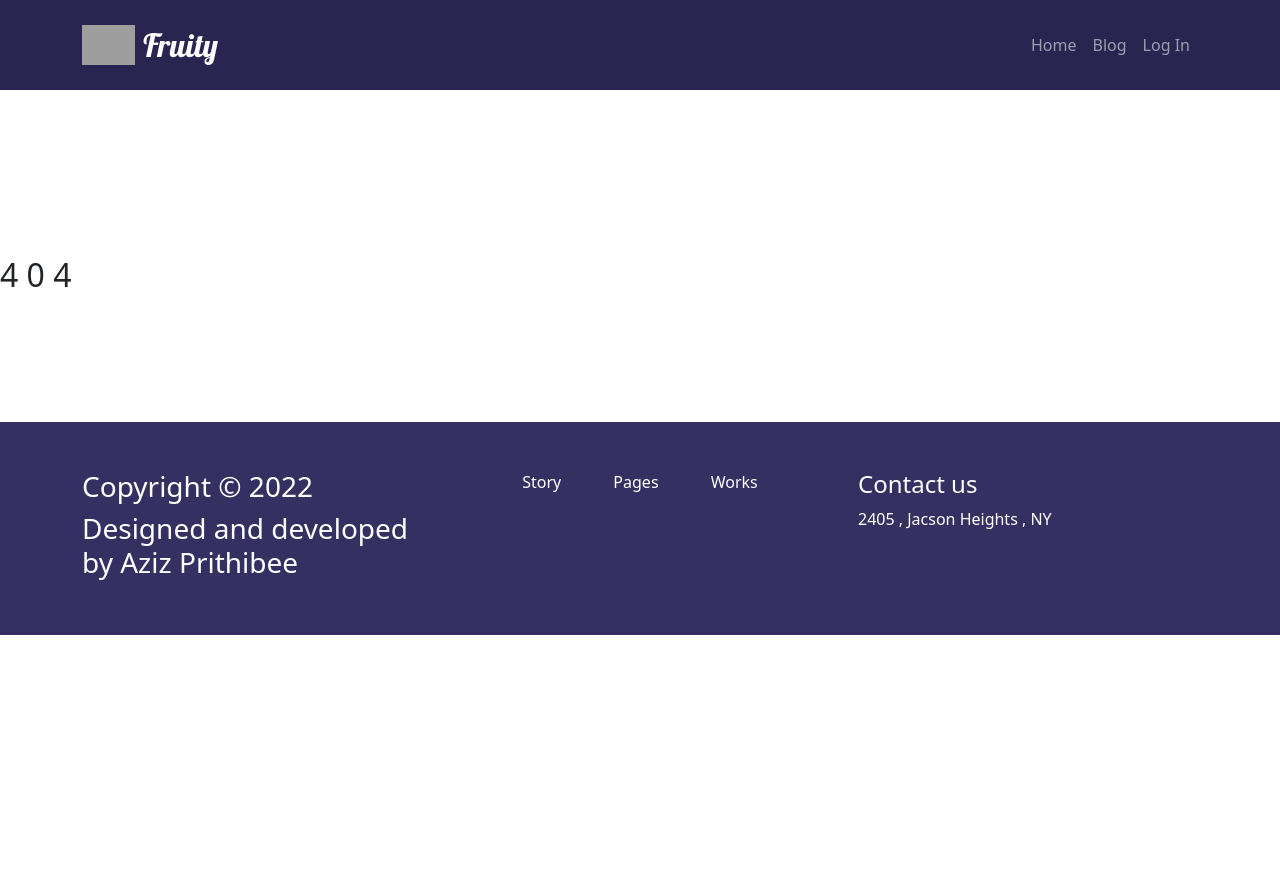
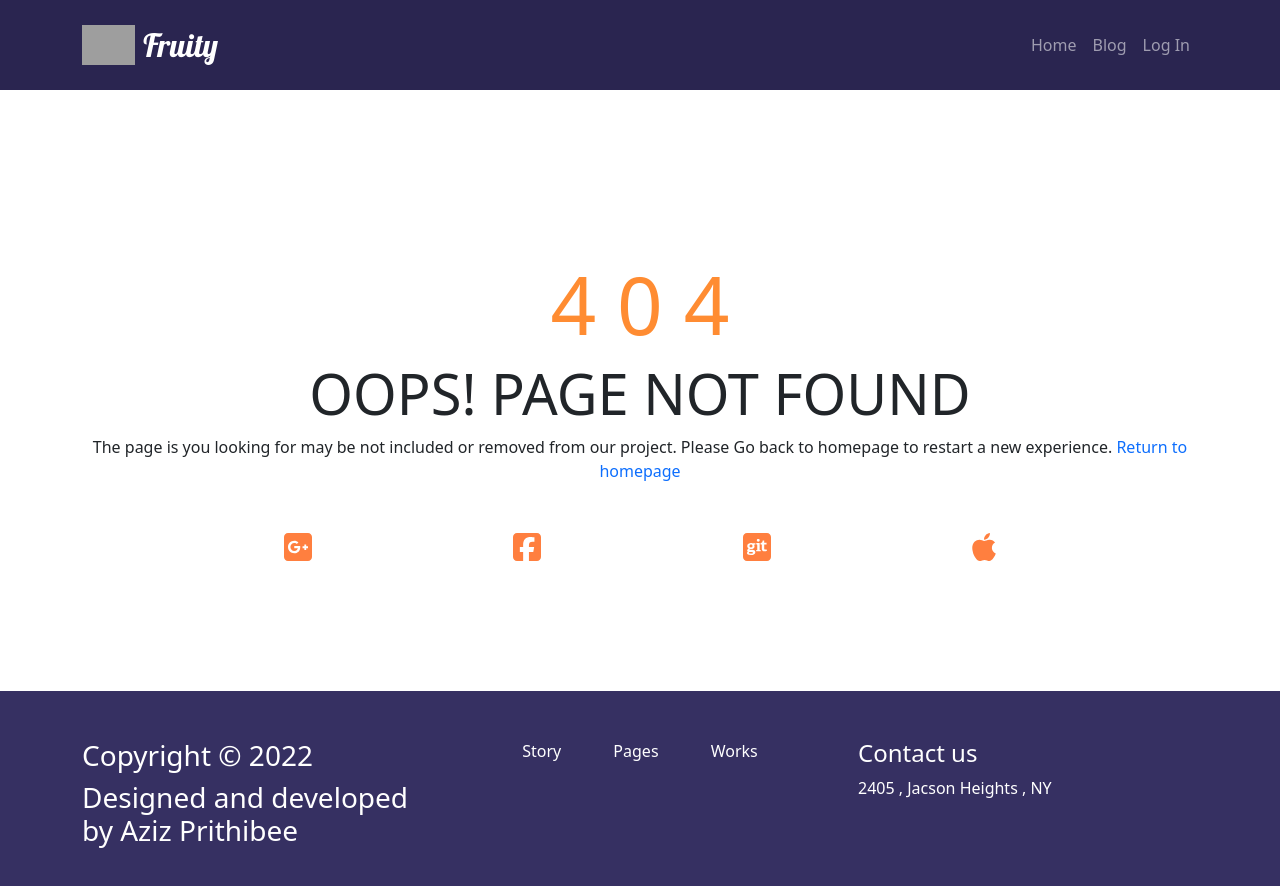
Before and after one commit to Prithibee13/Fruity, a React (Create React App) app: page /management/1 in a window 1280 px wide. Shown: the top 886 px of the page. Before the commit the page ends 800 px from the top, so only its background shows below. Built offline with nearby package versions, Linux system fonts and the light colour scheme; no server answers; grey boxes are pictures that could not be loaded.

Commit message:
not found page complete

```diff
--- a/package.json
+++ b/package.json
@@ -4,6 +4,8 @@
   "private": true,
   "dependencies": {
     "@fortawesome/fontawesome-svg-core": "^6.1.1",
+    "@fortawesome/free-brands-svg-icons": "^6.1.1",
+    "@fortawesome/free-regular-svg-icons": "^6.1.1",
     "@fortawesome/free-solid-svg-icons": "^6.1.1",
     "@fortawesome/react-fontawesome": "^0.1.18",
     "@testing-library/jest-dom": "^5.16.4",
--- a/src/Components/Management/AddProducts/AddProduct.js
+++ b/src/Components/Management/AddProducts/AddProduct.js
@@ -1,8 +1,12 @@
 import React from 'react';
 import { Form } from 'react-bootstrap';
+import { useAuthState } from 'react-firebase-hooks/auth';
+import auth from '../../../firebase.init';
 
 const AddProduct = () =>
 {
+
+    const [user] = useAuthState(auth);
     const handleaddProduct = (event) =>
     {
         event.preventDefault();
@@ -21,7 +25,9 @@ const AddProduct = () =>
             price : price,
             Quantity : quantity,
             supplier : supplier,
-            sale : sale
+            sale : sale,
+            user_Name : user.displayName,
+            user_Email : user.email
         }
 
         fetch('https://fruit-server-ph.herokuapp.com/addnewitem' ,{
--- a/src/Components/Management/Product/ProducttTable.js
+++ b/src/Components/Management/Product/ProducttTable.js
@@ -4,7 +4,11 @@ import { Table } from 'react-bootstrap';
 const ProducttTable = (props) =>
 {
     const {item} = props;
-    const {name, _id , sale , supplier_name , Quantity ,description , price} = item
+    const {name, _id , sale , supplier_name , Quantity ,description , price} = item;
+
+    const userTable = <tr><td>8</td><td>User Email</td><td>{item.user_Email}</td>
+</tr>
+
     return (
         <div>
             <Table  responsive bordered hover className=' p-5'>
@@ -47,6 +51,9 @@ const ProducttTable = (props) =>
                         <td>sale</td>
                         <td>{sale}</td>
                     </tr>
+                    {
+                        item.user_Name ? userTable : null
+                    }
                 </tbody>
             </Table>
         </div>
--- a/src/Components/NotFound/NotFound .js
+++ b/src/Components/NotFound/NotFound .js
@@ -1,11 +1,29 @@
+import { FontAwesomeIcon } from '@fortawesome/react-fontawesome';
 import React from 'react';
+import { Link } from 'react-router-dom';
+import "./NotFound.module.css"
+import { faGooglePlusSquare, faFacebookSquare, faGitSquare, faApple } from "@fortawesome/free-brands-svg-icons"
 
-const NotFound  = () => {
+const NotFound = () => {
     return (
         <div className='mar-20'>
-           <h2>4 0 4</h2>
+            <div className="text-center">
+                <div className="container">
+
+                    <h2 className='display-1'>4 0 4</h2>
+                    <h3 className='display-4'>OOPS! PAGE NOT FOUND</h3>
+                    <p className="">The page is you looking for may be not included or removed from  our project. Please Go back to homepage to restart a new experience. <Link className='text-decoration-none' to="/">Return to homepage</Link></p>
+                    <div className="d-flex align-items-center justify-content-evenly flex-wrap my-5">
+                        <FontAwesomeIcon icon={faGooglePlusSquare} size="2x" color='#FF7F3F'></FontAwesomeIcon>
+                        <FontAwesomeIcon icon={faFacebookSquare} size = "2x" color='#FF7F3F'></FontAwesomeIcon>
+                        <FontAwesomeIcon icon={faGitSquare} size = "2x" color='#FF7F3F'></FontAwesomeIcon>
+                        <FontAwesomeIcon icon={faApple} size = "2x" color='#FF7F3F'></FontAwesomeIcon>
+                    </div>
+                </div>
+            </div>
+
         </div>
     );
 };
 
-export default NotFound ;
+export default NotFound;
--- /dev/null
+++ b/src/Components/NotFound/NotFound.module.css
@@ -0,0 +1,9 @@
+h2
+{
+    color: #FF8C32;
+}
+
+a
+{
+    color: #FF7F3F;
+}
```
Also changed, not shown: 1 other file (tests, documents, lock files or other folders).
